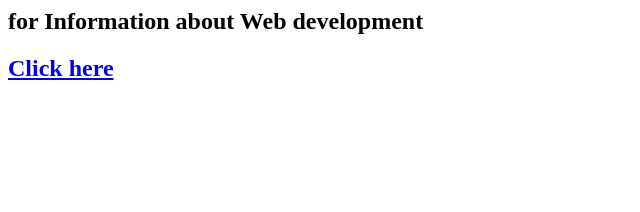
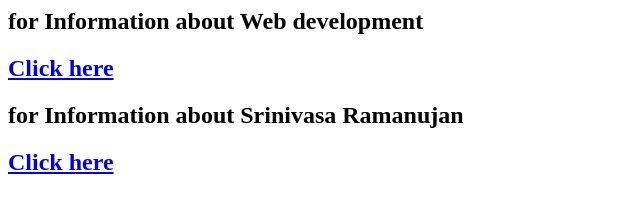
Before and after one commit to Uhanjani/Uhanjaniakula, a plain HTML site: page index.html in a window 1280 px wide. Shown: the whole page, without its empty margins (0-640 px from the left). Drawn offline with Linux system fonts and the light colour scheme.

Commit message:
gduijdfsdg

```diff
--- a/index.html
+++ b/index.html
@@ -3,5 +3,6 @@
 </head>
 <body>
 <h2>for Information about Web development</h2><a href="https://youtu.be/CTciRnTVlyc"><h2>Click here</h2></a>
+<h2>for Information about Srinivasa Ramanujan</h2><a href="https://uhanjani.github.io/ooha/"><h2>Click here</h2></a>
 </body>
 </html>
```
